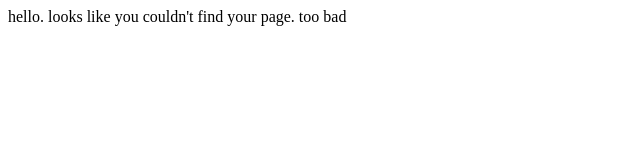
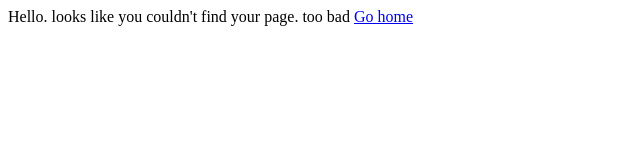
Before and after one commit to uacs337spring2019/final-project-edwardbruntonandjoycewang, a website: page public/index.html in a window 1280 px wide. Shown: the full height of the page, 0-640 px from the left. Drawn offline with Linux system fonts and the light colour scheme.

Commit message:
More formatting

```diff
--- a/public/index.html
+++ b/public/index.html
@@ -1,10 +1,13 @@
 <!DOCTYPE html>
 <html lang="en">
     <head>
-            <title>Compost Cats</title>
-            <meta charset="utf-8" />
+        <title>Compost Cats</title>
+        <meta charset="utf-8" />
     </head>
     <body>
-        hello. looks like you couldn't find your page. too bad
+        Hello. looks like you couldn't find your page. too bad
+        <a
+            href="https://edwardbruntonandjoycewang.herokuapp.com/compostCats.html">Go
+            home</a>
     </body>
 </html>
```
Also changed, not shown: public/ccwebform.html (+5 -74 lines), public/compostSummary.html (+13 -61 lines).
